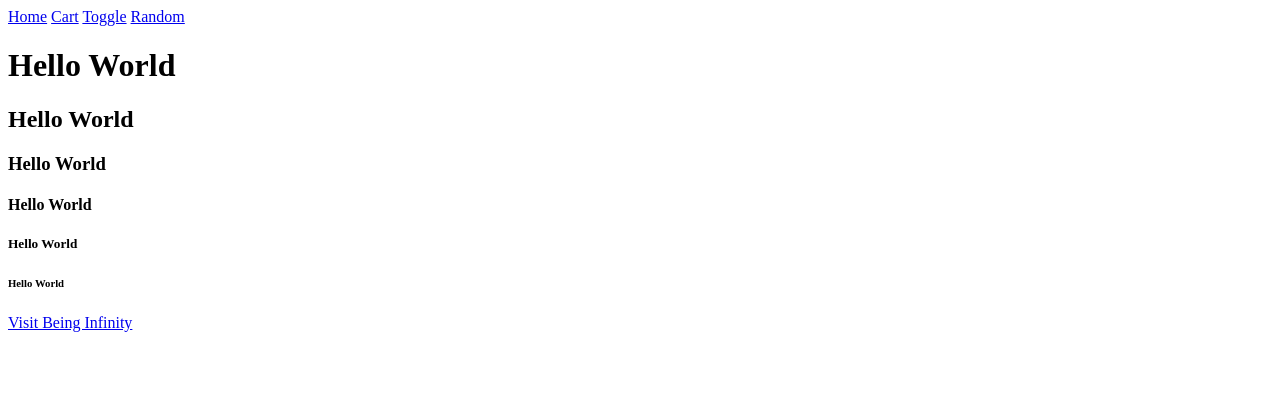
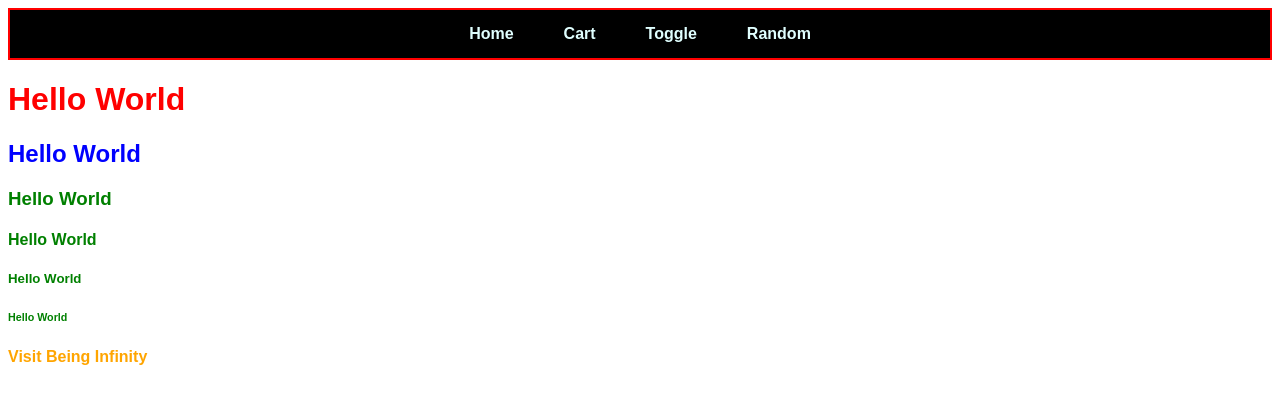
Before and after one commit to sahithirithvika/AutoSuggest, a website: page frontend/index.html in a window 1280 px wide. Drawn offline with Linux system fonts and the light colour scheme.

Commit message:
Updated HTML and CSS

```diff
--- a/frontend/css/index.css
+++ b/frontend/css/index.css
@@ -1,10 +1,32 @@
 body {
     font-family: Arial, sans-serif;
+}
+
+nav {
+    background-color: black;
+    border: 2px solid red;
+    padding: 15px;
+}
+
+nav ul {
+    list-style: none;
+    display: flex;
+    justify-content: center;
+    gap: 50px;
+    margin: 0;
+    padding: 0;
+}
+
+nav a {
+    color: lightcyan;
+    text-decoration: none;
+    font-weight: bold;
 }
 
 h1 {
     color: red;
 }
+
 #heading {
     color: blue;
 }
@@ -13,21 +35,8 @@ h1 {
     color: green;
 }
 
-.para {
-    color: purple;
-    border: 2px solid black;
-    padding: 20px;
-    margin: 10px 0
-    text-align: centre;
-}
-
 a {
     color: orange;
     font-weight: bold;
     text-decoration: none;
 }
-
-a:hover {
-    color: darkorange;
-    text-decoration: underline;
-}
--- a/frontend/index.html
+++ b/frontend/index.html
@@ -4,31 +4,32 @@
     <meta charset="UTF-8">
     <meta name="viewport" content="width=device-width, initial-scale=1.0">
     <title>AutoSuggest</title>
-
-    <link rel="stylesheet" href="css/frontend.css">
+    <link rel="stylesheet" href="./css/index.css">
 </head>
 <body>
-     <div>
-        <a href="#">Home</a>
-        <a href="#">Cart</a>
-        <a href="#">Toggle</a>
-        <a href="#">Random</a>
-    </div>
+
+    <nav>
+        <ul>
+            <li><a href="#">Home</a></li>
+            <li><a href="#">Cart</a></li>
+            <li><a href="#">Toggle</a></li>
+            <li><a href="#">Random</a></li>
+        </ul>
+    </nav>
 
     <h1>Hello World</h1>
+
     <h2 id="heading">Hello World</h2>
+
     <h3 class="other">Hello World</h3>
+
     <h4 class="other">Hello World</h4>
+
     <h5 class="other">Hello World</h5>
+
     <h6 class="other">Hello World</h6>
 
-    <p lorem50></p>
-
-    <a href="https://www.being-infinity.com" target="_blank">
-    Visit Being Infinity
-    </a>
-
-    <script src="js/frontend.js"></script>
+    <a href="#">Visit Being Infinity</a>
 
 </body>
 </html>
```
